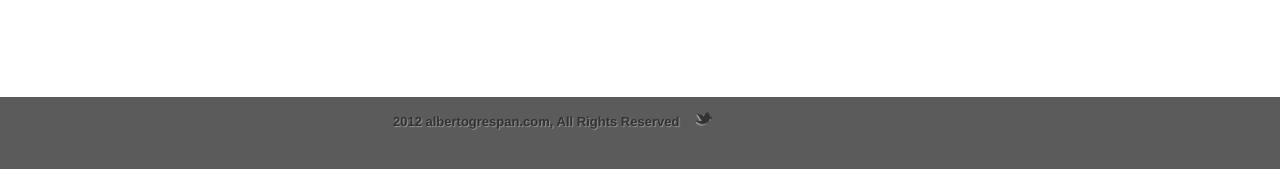
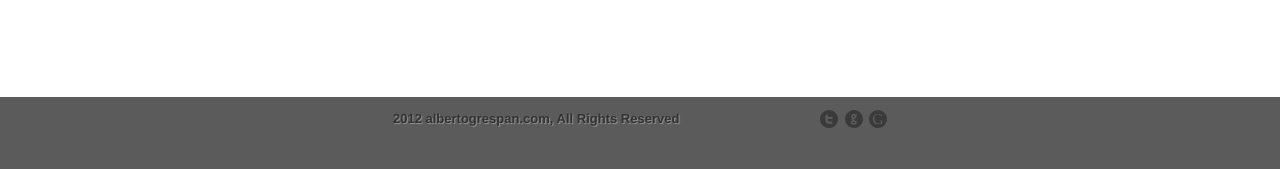
Before and after one commit to albertogg/albertogg.github.com, a Jekyll site: the page built from index.html, in a window 1280 px wide. Shown: the part 683-852 px from the top of the page. Built offline with Jekyll 4.4.1, drawn with Linux system fonts in a browser that asks for light colours; Markdown is read by kramdown in place of the engine named in the settings.

Commit message:
icons and shadows

```diff
--- a/_layouts/default.html
+++ b/_layouts/default.html
@@ -21,7 +21,10 @@
     <footer class="page-footer">
       <div class="footer-container">
         <div class="sider">
-          <p> 2012 albertogrespan.com, All Rights Reserved </p> <a class="padd" href="http://twitter.albertogrespan.com"><img src="/images/bird_16_black.png"></a>
+          <p> 2012 albertogrespan.com, All Rights Reserved </p>
+          <a id="google"class="padd" href="http://gplus.to/albertogg"></a>
+          <a id="github"class="padd" href="http://github.com/albertogg"></a>
+          <a id="twittel"class="padd" href="http://twitter.albertogrespan.com"></a>
         </div>
       </div>
     </footer>
--- a/css/style.css
+++ b/css/style.css
@@ -244,8 +244,35 @@ ul {
   text-shadow: 1px 1px 1px #777;
 }
 
+.sider a {
+  background: url(/images/icons_sprite.png) left top no-repeat;
+  width: 18px;
+  height: 18px;
+  padding: 0;
+  border: 0;
+  display: block;
+  overflow: hidden;
+}
+
 .padd {
   padding-left: 1em;
+}
+
+#twittel {
+  background-position: -18px top;
+  float: right;
+}
+
+#github {
+  background-position: -414px top;
+  float: right;
+  margin-left: 0.5em;
+}
+
+#google {
+  background-position: -180px top;
+  float: right;
+  margin-left: 0.5em;
 }
 
 /* CLEAR FIX*/
```
Also changed, not shown: images/bird_16_black.png (deleted), images/icons_sprite.png (added).
